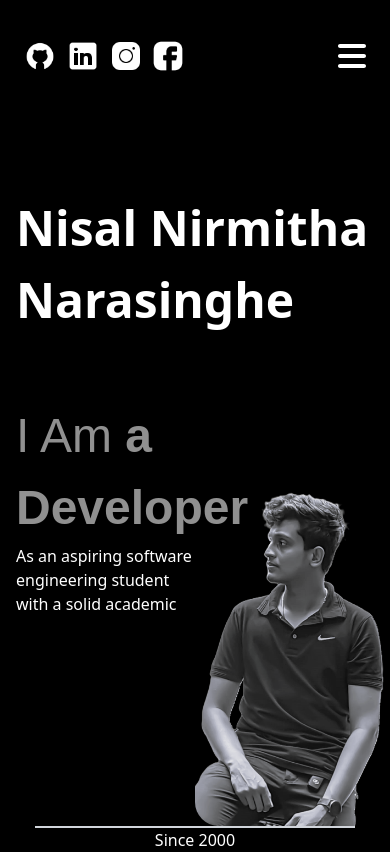
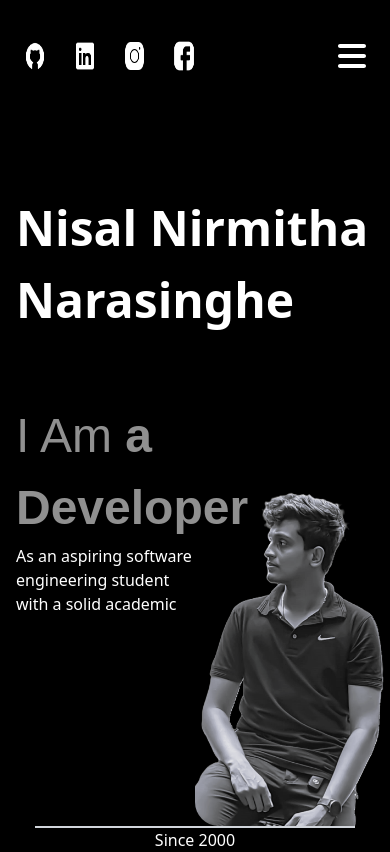
Before and after one commit to Nisal-N-Narasinghe/Nisal-N-Narasinghe, a React (Create React App) app: page / in a window 390 px wide. Built offline with nearby package versions, Linux system fonts and the light colour scheme.

Commit message:
:sparkles: App icon and Name

```diff
--- a/public/index.html
+++ b/public/index.html
@@ -2,13 +2,12 @@
 <html lang="en">
   <head>
     <meta charset="utf-8" />
-    <link rel="icon" href="%PUBLIC_URL%/favicon.ico" />
+    <link rel="icon" href="%PUBLIC_URL%/appIcon.png" />
     <meta name="viewport" content="width=device-width, initial-scale=1" />
     <meta name="theme-color" content="#000000" />
     <meta
       name="description"
-      content="Web site created using create-react-app"
-    />
+      content="Web site created using create-react-app" />
     <link rel="apple-touch-icon" href="%PUBLIC_URL%/logo192.png" />
     <!--
       manifest.json provides metadata used when your web app is installed on a
@@ -24,7 +23,7 @@
       work correctly both with client-side routing and a non-root public URL.
       Learn how to configure a non-root public URL by running `npm run build`.
     -->
-    <title>React App</title>
+    <title>Nisal N Narasighe</title>
   </head>
   <body>
     <noscript>You need to enable JavaScript to run this app.</noscript>
--- a/src/components/Header/index.jsx
+++ b/src/components/Header/index.jsx
@@ -23,9 +23,9 @@ const Header = () => {
 
   return (
     <header>
-      <div className='lg:container    lg:mx-auto pt-4 lg:p-8 xl:px-16'>
+      <div className='lg:container  lg:mx-auto pt-4 lg:p-8 xl:px-16'>
         <div className='grid  grid-cols-2   lg:p-4   p-6'>
-          <div className='grid grid-cols-4 gap-x-0 md:gap-socialIcons md:w-socialIconsContainer '>
+          <div className='grid grid-cols-4 gap-x-7 md:gap-socialIcons md:w-socialIconsContainer '>
             {socialIcons.map((icon, index) => (
               <div key={index}>
                 <a href={icon.link} className='decoration-transparent'>
```
Also changed, not shown: public/appIcon.png (added), 1 other file (tests, documents, lock files or other folders).
